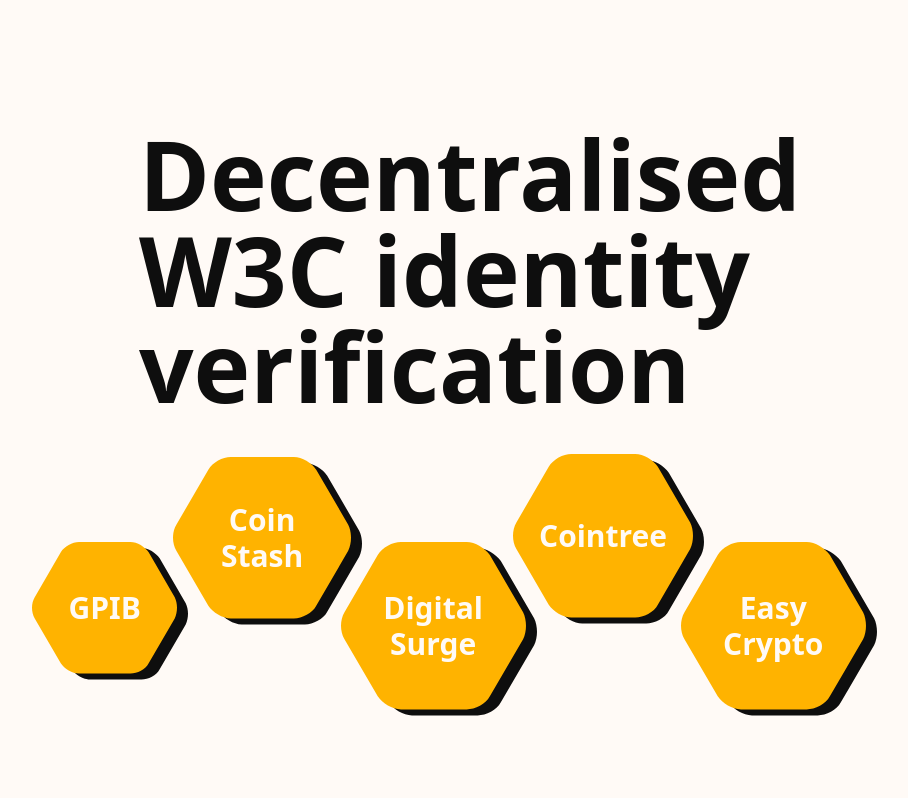
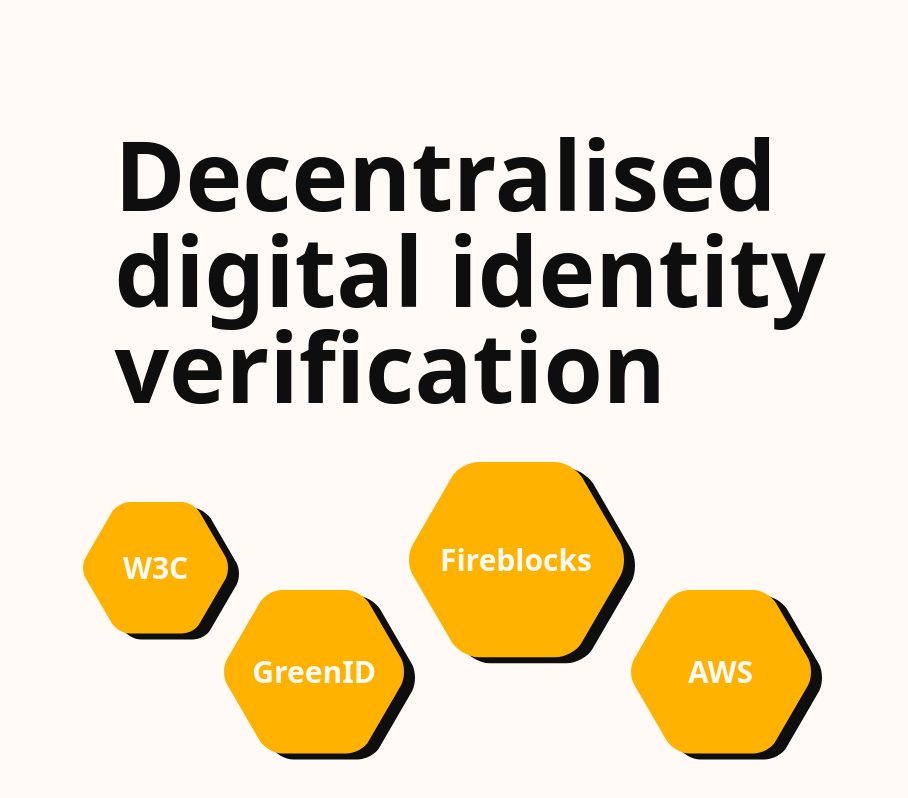
Before and after one commit to dltxio/idem-site, a React (Vite) app: page / in a window 1280 px wide. Shown: the part 482-1280 px from the top of the page, without its empty margins (170-1078 px from the left). Built offline with nearby package versions, Linux system fonts and the light colour scheme; a web font is replaced by a local one; what tailwind-heropatterns would draw is missing.

Commit message:
Changed copy and adjusted styling

```diff
--- a/src/components/Hexagons.tsx
+++ b/src/components/Hexagons.tsx
@@ -5,51 +5,26 @@ const Hexagons: React.FC = () => {
     "relative p-12 mask mask-hexagon-2 text-idem-white bg-idem-yellow \
     text-3xl font-bold text-center flex flex-col justify-center items-center";
 
-  const hexagonContainerStyles = "drop-shadow-hexagon";
-
   return (
     <div
-      className="hidden lg:flex relative mb-32 min-hexagon-width:mb-0 top-32 \
-      min-hexagon-width:top-10 left-12 min-hexagon-width:-left-6"
+      className="hidden lg:flex relative mb-32 min-hexagon-width:mb-0 top-44 \
+      min-hexagon-width:top-16 left-20 min-hexagon-width:-left-8"
     >
-      <div className={hexagonContainerStyles}>
-        <div className={hexagonStyles}>
-          <span>GPIB</span>
+      <div className="drop-shadow-hexagon">
+        <div className={`${hexagonStyles} right-[1rem] bottom-[5.5rem]`}>
+          W3C
         </div>
       </div>
-      <div className={hexagonContainerStyles}>
-        <div className={`${hexagonStyles} right-[1rem] bottom-[5.5rem]`}>
-          <span>
-            Coin
-            <br />
-            Stash
-          </span>
+      <div className="drop-shadow-hexagon">
+        <div className={`${hexagonStyles} right-[4rem] !p-16`}>GreenID</div>
+      </div>
+      <div className="drop-shadow-hexagon">
+        <div className={`${hexagonStyles} right-[9rem] bottom-[8rem] !p-20`}>
+          Fireblocks
         </div>
       </div>
-      <div className={hexagonContainerStyles}>
-        <div className={`${hexagonStyles} right-[2rem]`}>
-          <span>
-            Digital
-            <br />
-            Surge
-          </span>
-        </div>
-      </div>
-      <div className={hexagonContainerStyles}>
-        <div
-          className={`${hexagonStyles} right-[5.5rem] bottom-[5.5rem] !p-16`}
-        >
-          <span>Cointree</span>
-        </div>
-      </div>
-      <div className={hexagonContainerStyles}>
-        <div className={`${hexagonStyles} right-[9rem]`}>
-          <span>
-            Easy
-            <br />
-            Crypto
-          </span>
-        </div>
+      <div className="drop-shadow-hexagon">
+        <div className={`${hexagonStyles} right-[12rem] !p-16`}>AWS</div>
       </div>
     </div>
   );
--- a/src/pages/Landing.tsx
+++ b/src/pages/Landing.tsx
@@ -28,10 +28,10 @@ const Landing: React.FC = () => {
       </div>
       <div className="w-full min-h-[40vh] bg-idem-white bg-hero-topography z-50 box-border overflow-hidden">
         <div className="flex flex-col min-hexagon-width:flex-row justify-between items-center p-12 lg:p-32">
-          <h2 className="text-idem-black font-black text-[3rem] lg:text-[6rem] lg:leading-[6rem]">
+          <h2 className="text-idem-black font-black text-[3rem] lg:text-[6rem] lg:leading-[6rem] text-center lg:text-left">
             Decentralised
             <br />
-            W3C identity
+            digital identity
             <br />
             verification
           </h2>
```
